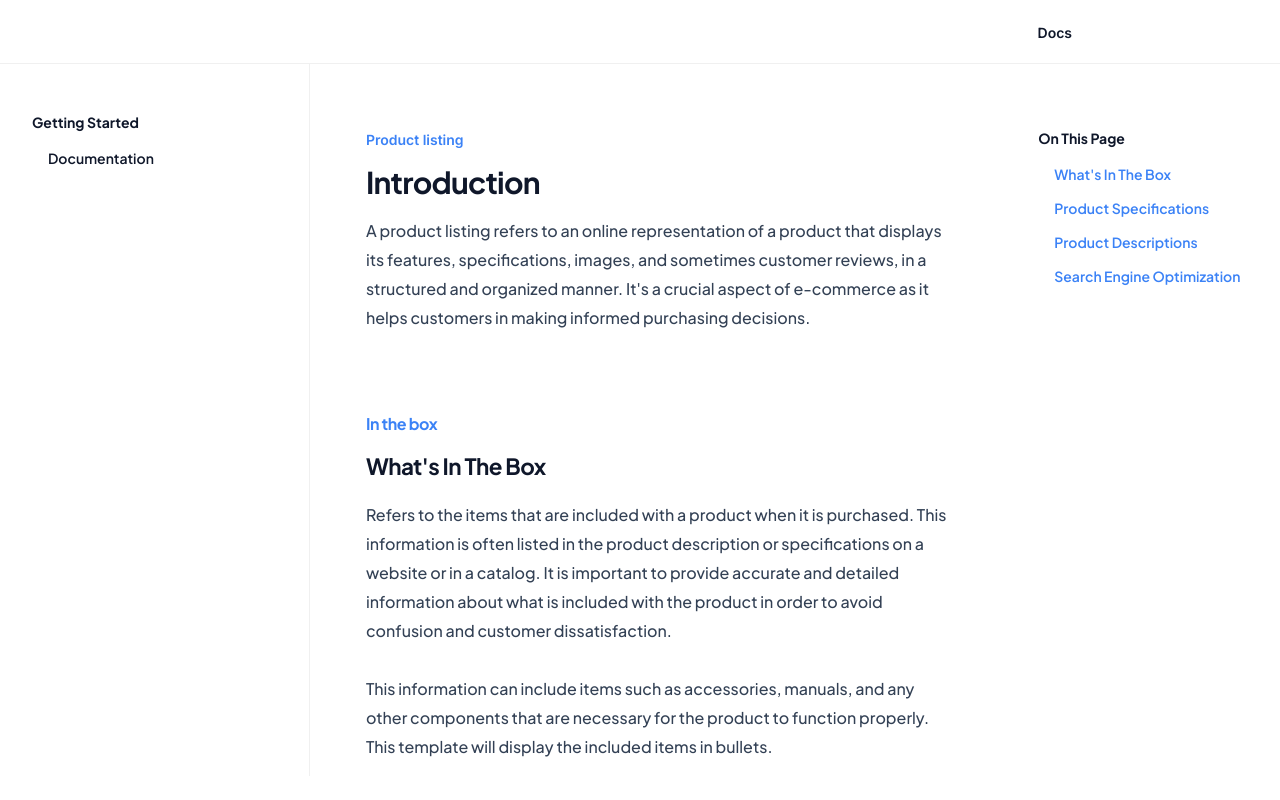
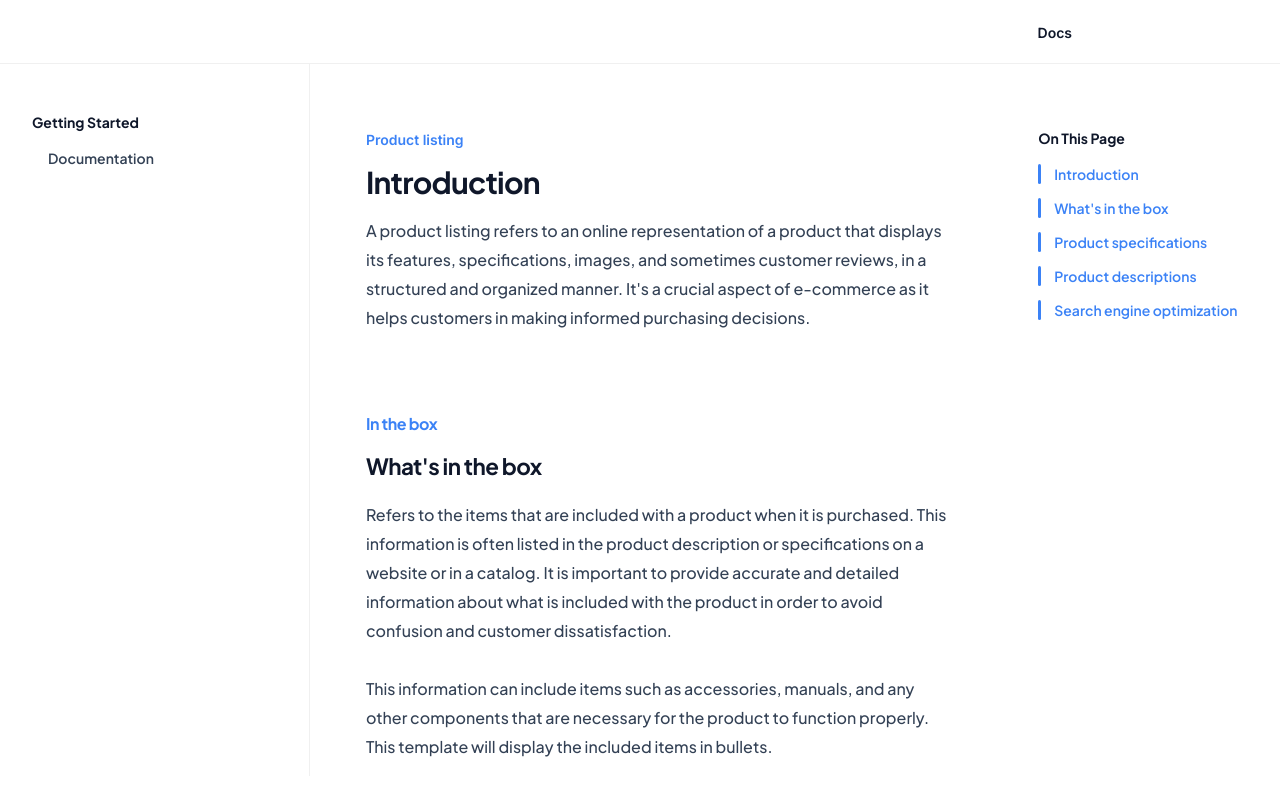
Before and after one commit to rogelcristobal/digiDirect-vite, a React (Vite) app: page / in a window 1280 px wide. Shown: the top 800 px of the page. Built offline with nearby package versions, Linux system fonts and the light colour scheme.

Commit message:
fixed thresholds on context

```diff
--- a/src/components/Section.jsx
+++ b/src/components/Section.jsx
@@ -55,7 +55,7 @@ const Section = ({ title, children, category, child, itemID, hash ,threshold}) =
 
       <h2
         href={hash}
-        className={` tracking-tight font-bold mb-4 capitalize font-plus ${
+        className={` tracking-tight font-bold mb-4  font-plus ${
           child ? "text-lg" : "text-[1.4rem]"
         }`}
       >
--- a/src/components/SidebarLayoutPage.jsx
+++ b/src/components/SidebarLayoutPage.jsx
@@ -56,15 +56,10 @@ const SidebarLayoutPage = () => {
           <div className="space-y-3.5 text-slate-700 pl-4 text-left flex items-start flex-col justify-start  font-plus">
             <a
               href="#introduction"
-              className={`capitalize text-sm font-semibold  cursor-pointer
-            ${
-              titleRefEntry &&
-              (titleViewState ? "text-slate-900" : "text-slate-500")
-            } `}
+              className={`capitalize text-sm font-semibold  cursor-pointer `}
             >
               Documentation
             </a>
-
           </div>
         </nav>
       </div>
@@ -95,8 +90,8 @@ const SidebarLayoutPage = () => {
               {state.detail}
             </p>
           </div>
+
           {/* content */}
-
           <div className="box-border space-y-4">
             {state.sections.map((item, id) => (
               <Section
@@ -112,6 +107,7 @@ const SidebarLayoutPage = () => {
             ))}
           </div>
         </div>
+        {/* page navigation */}
         <div className=" w-[17rem] h-96 box-border top-32 sticky">
           <nav className="relative h-full  px-[0rem]">
             <p className="text-slate-900 text-sm  text-left font-plus  font-bold capitalize mb-4">
@@ -119,25 +115,28 @@ const SidebarLayoutPage = () => {
             </p>
             {/* items */}
             <div className="space-y-3.5 text-slate-700 pl-4 text-left flex items-start flex-col justify-start  font-plus">
-            {/* <a
+              <a
                 href="#introduction"
-              className={`capitalize text-sm font-semibold  cursor-pointer
+                className={`relative capitalize text-sm font-semibold  cursor-pointer
             ${
               titleRefEntry &&
-              (titleViewState ? "text-blue-500" : "text-slate-500")
+              (titleViewState ? "text-blue-500" : "text-slate-500/70")
             } `}
               >
                 {state.title}
-            </a> */}
+                <div className={`absolute h-full w-[3px] bg-blue-500 top-0 -left-4 ${titleViewState?'visible':'hidden'} rounded-md`}></div>
+
+              </a>
               {state.sections.map((item, id) => (
                 <a
                   key={id}
                   href={`#${item.category}`}
-                className={`capitalize text-sm font-semibold  cursor-pointer ${
+                  className={`relative text-sm font-semibold  cursor-pointer ${
                     !item.viewState ? "text-slate-500/70" : " text-blue-500"
                   }`}
                 >
                   {item.title}
+                  <div className={`absolute h-full w-[3px] bg-blue-500 top-0 -left-4 ${item.viewState?'visible':'hidden'} rounded-md`}></div>
                 </a>
               ))}
             </div>
--- a/src/context/DocsContext.jsx
+++ b/src/context/DocsContext.jsx
@@ -4,7 +4,8 @@ const DocsContext = createContext();
 import Section from "../components/Section";
 export const DocsProvider = ({ children }) => {
   const [state, setState] = useState({
-
+    viewState:false,
+    viewThreshold:0.9,
     category: "Product listing",
     title: "Introduction",
     detail:
@@ -12,7 +13,7 @@ export const DocsProvider = ({ children }) => {
     sections: [
       {
         viewState:false,
-        viewThreshold:0.7,
+        viewThreshold:0.75,
         category: "In the box",
         title: `What's in the box`,
         detail: (
@@ -42,7 +43,7 @@ export const DocsProvider = ({ children }) => {
       },
       {
         viewState:false,
-        viewThreshold:0.7,
+        viewThreshold:0.425,
         category: "Specification",
         title: "Product specifications",
         detail: (
@@ -135,7 +136,7 @@ export const DocsProvider = ({ children }) => {
       },
       {
         viewState:false,
-        viewThreshold:0.2,
+        viewThreshold:0.135,
         category: "SEO",
         title: "Search engine optimization",
         detail: (
```
Lines whose indentation alone changed are shown as unchanged.
